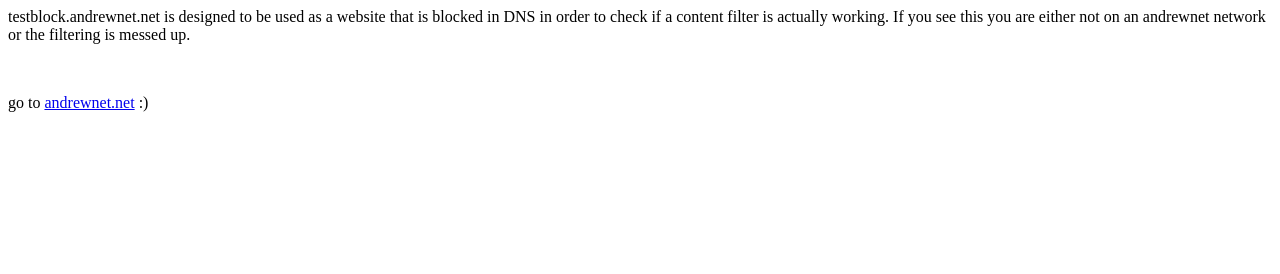
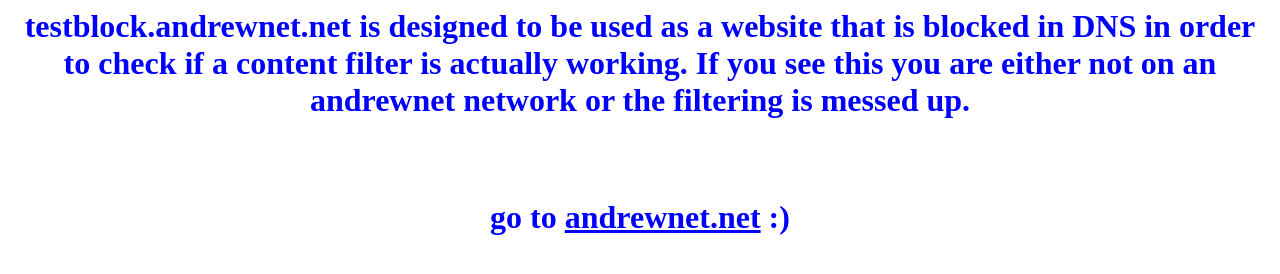
Before and after one commit to andrewnyr/testblock, a plain HTML site: page index.html in a window 1280 px wide. Drawn offline with Linux system fonts and the light colour scheme.

Commit message:
Update index.html

```diff
--- a/index.html
+++ b/index.html
@@ -1,3 +1,3 @@
-<p>testblock.andrewnet.net is designed to be used as a website that is blocked in DNS in order to check if a content filter is actually working. If you see this you are either not on an andrewnet network or the filtering is messed up.</p>
-<p>&nbsp;</p>
-<p>go to <a href="https://www.andrewnet.net">andrewnet.net</a>&nbsp;:)</p>
+<h1 style="text-align: center;"><span style="color: #0000ff;"><strong>testblock.andrewnet.net is designed to be used as a website that is blocked in DNS in order to check if a content filter is actually working. If you see this you are either not on an andrewnet network or the filtering is messed up.</strong></span></h1>
+<h1 style="text-align: center;"><span style="color: #0000ff;"><strong>&nbsp;</strong></span></h1>
+<h1 style="text-align: center;"><span style="color: #0000ff;"><strong>go to <a style="color: #0000ff;" href="https://www.andrewnet.net">andrewnet.net</a>&nbsp;:)</strong></span></h1>
```
